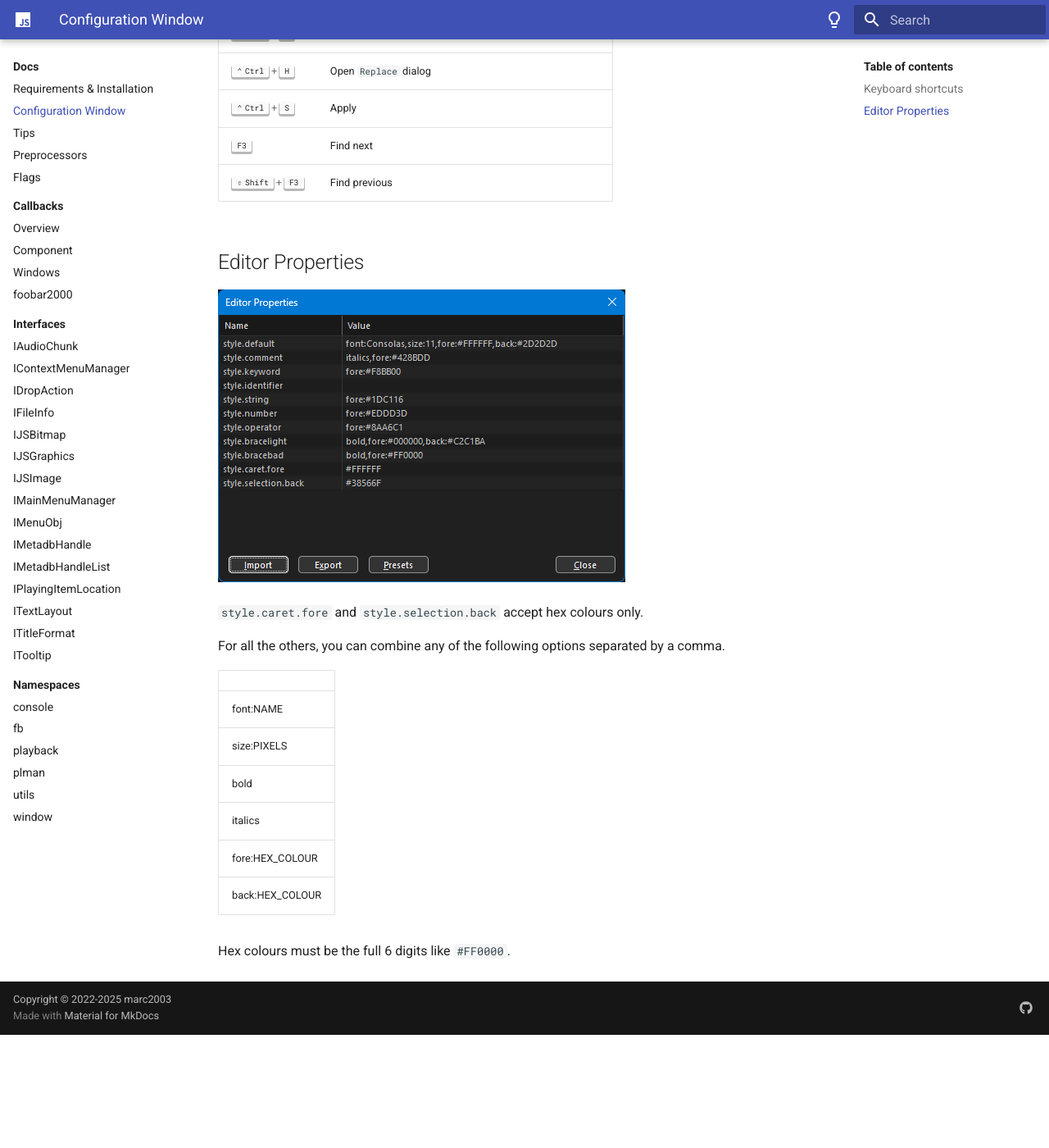
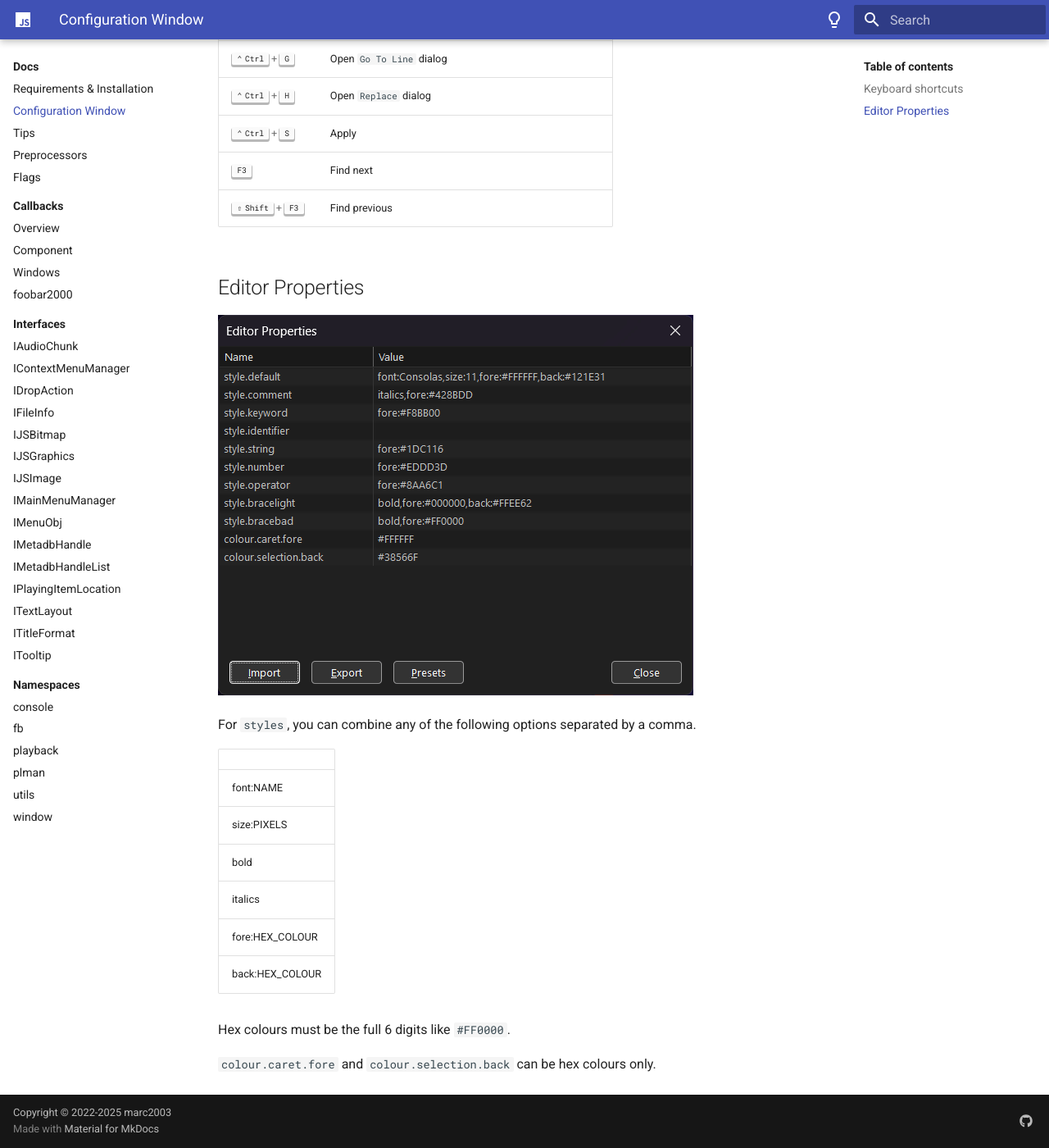
Before and after one commit to marc2k3/rtfm, an MkDocs documentation site: the page built from docs/docs/configuration-window.md, in a window 1280 px wide and 1400 px high, scrolled down 1428 px. Shown: the whole window at 82% size. Built offline with MkDocs 1.6.1 and Material for MkDocs 9.7.7, drawn with Linux system fonts in a browser that asks for light colours; before the commit the page ends 2690 px from its top, so only the background shows below that.

Commit message:
Update configuration window

```diff
--- a/docs/docs/configuration-window.md
+++ b/docs/docs/configuration-window.md
@@ -33,9 +32,7 @@ Use the `Samples` button to quickly choose any of the included scripts.
 ## Editor Properties
 ![Editor Properties](../images/editor-properties.png)
 
-`style.caret.fore` and `style.selection.back` accept hex colours only.
-
-For all the others, you can combine any of the following options
+For `styles`, you can combine any of the following options
 separated by a comma.
 
 ||
@@ -48,3 +45,5 @@ separated by a comma.
 |back:HEX_COLOUR|
 
 Hex colours must be the full 6 digits like `#FF0000`.
+
+`colour.caret.fore` and `colour.selection.back` can be hex colours only.
```
Also changed, not shown: other parts of docs/docs/configuration-window.md (+1 -2 lines), docs/images/configuration-window.png, docs/images/editor-properties.png.
